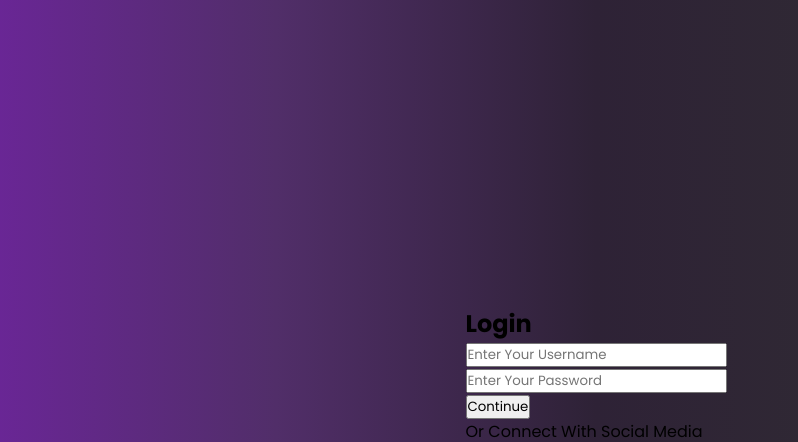
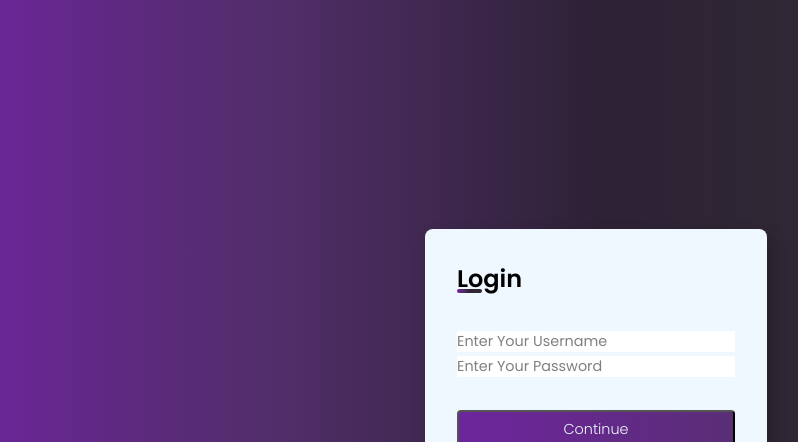
Before and after one commit to JosemarTorres/login-form, a plain HTML site: page index.html in a window 1280 px wide. Shown: the top 442 px of the page, without its empty margins (44-842 px from the left). Drawn offline with Linux system fonts and the light colour scheme; a web font is replaced by a local one.

Commit message:
finalizando css

```diff
--- a/style.css
+++ b/style.css
@@ -17,3 +17,73 @@ body {
   align-items: center;
   justify-content: center;
 }
+
+main.container {
+  background-color: aliceblue;
+  max-width: 350px;
+  min-height: 40vh;
+  padding: 2rem;
+  box-shadow: 5px 5px 15px rgb(0, 0, 0, 0.2);
+  border-radius: 8px;
+}
+
+main h2 {
+  font-weight: 600;
+  margin-bottom: 2rem;
+  position: relative;
+}
+
+/* pseudo classe */
+main h2::before {
+  content: '';
+  position: absolute;
+  height: 4px;
+  width: 25px;
+  bottom: 3px;
+  left: 0;
+  border-radius: 8px;
+  background-image: linear-gradient(to right, #6D259C, #512E69, #2E2236, #302B33, #2E2733);
+}
+
+form {
+  display: flex;
+  flex-direction: column;
+}
+
+.input-field {
+  position: relative;
+}
+
+.input-field input {
+  outline: none; /* É a borda que aparece quando a gente da o focus*/
+  border: none;
+  font-size: 0.9rem;
+  color: rgb(0, 0, 0, 0.7);
+}
+
+.input-field input::placeholder {
+  color: rgb(0, 0, 0, 0.5);
+}
+
+form input[type="submit"] {
+  margin-top: 2rem;
+  padding: 0.4rem;
+  background: linear-gradient(to left, #5A2E77, #6D259C);
+  cursor: pointer;
+  color: aliceblue;
+  font-size: 0.9rem;
+  font-weight: 300;
+  border-radius: 4px;
+  transition: all 0.3s ease;
+}
+
+form input[type="submit"]:hover {
+  letter-spacing: 0.5px;
+  background: linear-gradient(to right, #5A2E77, #6D259C);
+}
+
+.footer {
+  display: flex;
+  flex-direction: column;
+  margin-top: 1rem;
+}
```
Also changed, not shown: index.html (+1 -0 lines).
